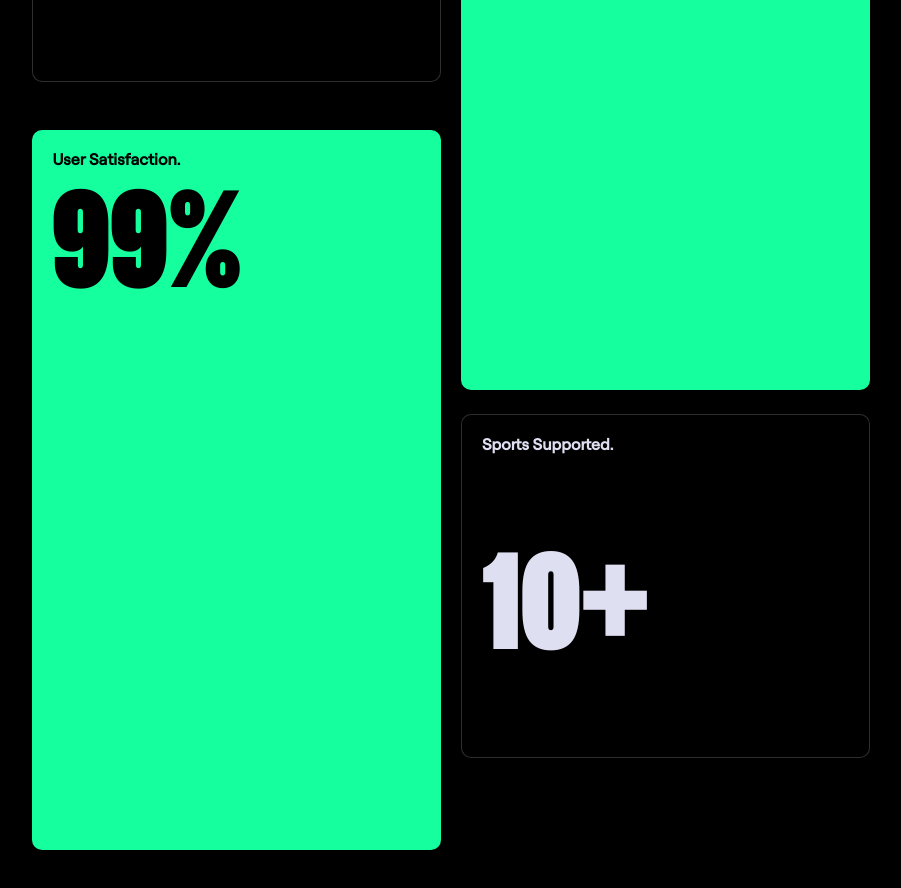
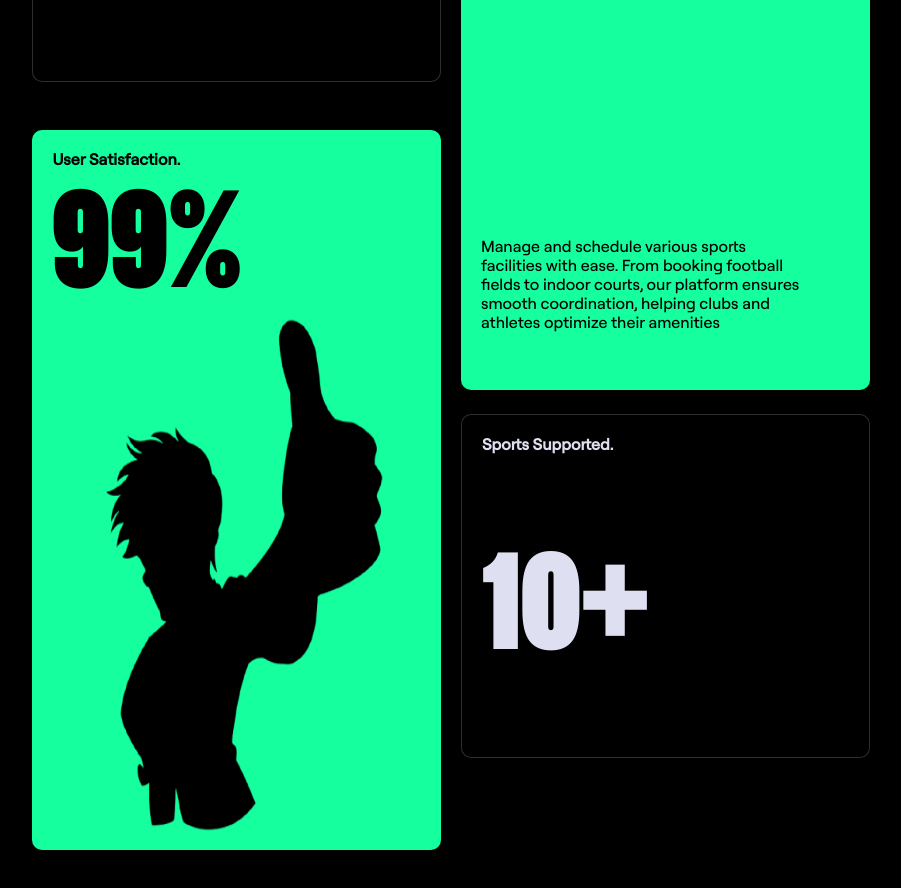
Before and after one commit to praxxOp/Athlic, a React (Vite) app: page / in a window 1280 px wide. Shown: the part 4660-5548 px from the top of the page, without its empty margins (189-1090 px from the left). Built offline with nearby package versions, Linux system fonts and the light colour scheme.

Commit message:
new file:   public/Assets/stats-Image.png 	modified:   src/Components/About/About.css 	modified:   src/Components/About/About.jsx 	modified:   src/Components/Frames/FrameComponents/FramesComponentOne/framesOne.css

```diff
--- a/src/Components/About/About.css
+++ b/src/Components/About/About.css
@@ -53,6 +53,7 @@
   border-radius: 10px;
   padding-top: 20px;
   padding-left: 20px;
+  position: relative;
 }
 .stats__section__right h4{
   font-family: robert;
@@ -61,6 +62,20 @@
   font-family: zentry;
   font-size: 10vw;
 }
+.stats__section__right img{
+  width: 30vw;
+  margin-top: -15px;
+  height: 70vh;
+  filter: brightness(0) saturate(0%);
+}
+.stats__section__right p{
+  font-family: robert;
+  width: 25vw;
+  font-weight: 500;
+  position: absolute;
+  bottom: 8%;
+
+}
 .stats__section__down {
   width: 100%;
   display: flex;
--- a/src/Components/About/About.jsx
+++ b/src/Components/About/About.jsx
@@ -1,5 +1,7 @@
 import React from "react";
 import "./About.css";
+import ThumbsupGuy from "/Assets/stats-Image.png";
+
 const About = () => {
   return (
     <>
@@ -13,6 +15,12 @@ const About = () => {
             <div className="stats__section__right">
               <h4>Facility Bookings Per Month.</h4>
               <h1>1000+</h1>
+              <p>
+                Manage and schedule various sports facilities with ease. From
+                booking football fields to indoor courts, our platform ensures
+                smooth coordination, helping clubs and athletes optimize their
+                amenities
+              </p>
             </div>
           </div>
           <div className="stats__section__down">
@@ -24,6 +32,7 @@ const About = () => {
             >
               <h4>User Satisfaction.</h4>
               <h1>99%</h1>
+              <img src={ThumbsupGuy} alt="Image of a guy" />
             </div>
             <div
               className="stats__section__left"
--- a/src/Components/Frames/FrameComponents/FramesComponentOne/framesOne.css
+++ b/src/Components/Frames/FrameComponents/FramesComponentOne/framesOne.css
@@ -29,6 +29,6 @@
   position: absolute;
   bottom: 10%;
   right: 50%;
-  font-family: medium;
-  font-size: .8vw;
+  font-family: zentry;
+  font-size: 1vw;
 }
```
Also changed, not shown: public/Assets/stats-Image.png (added).
